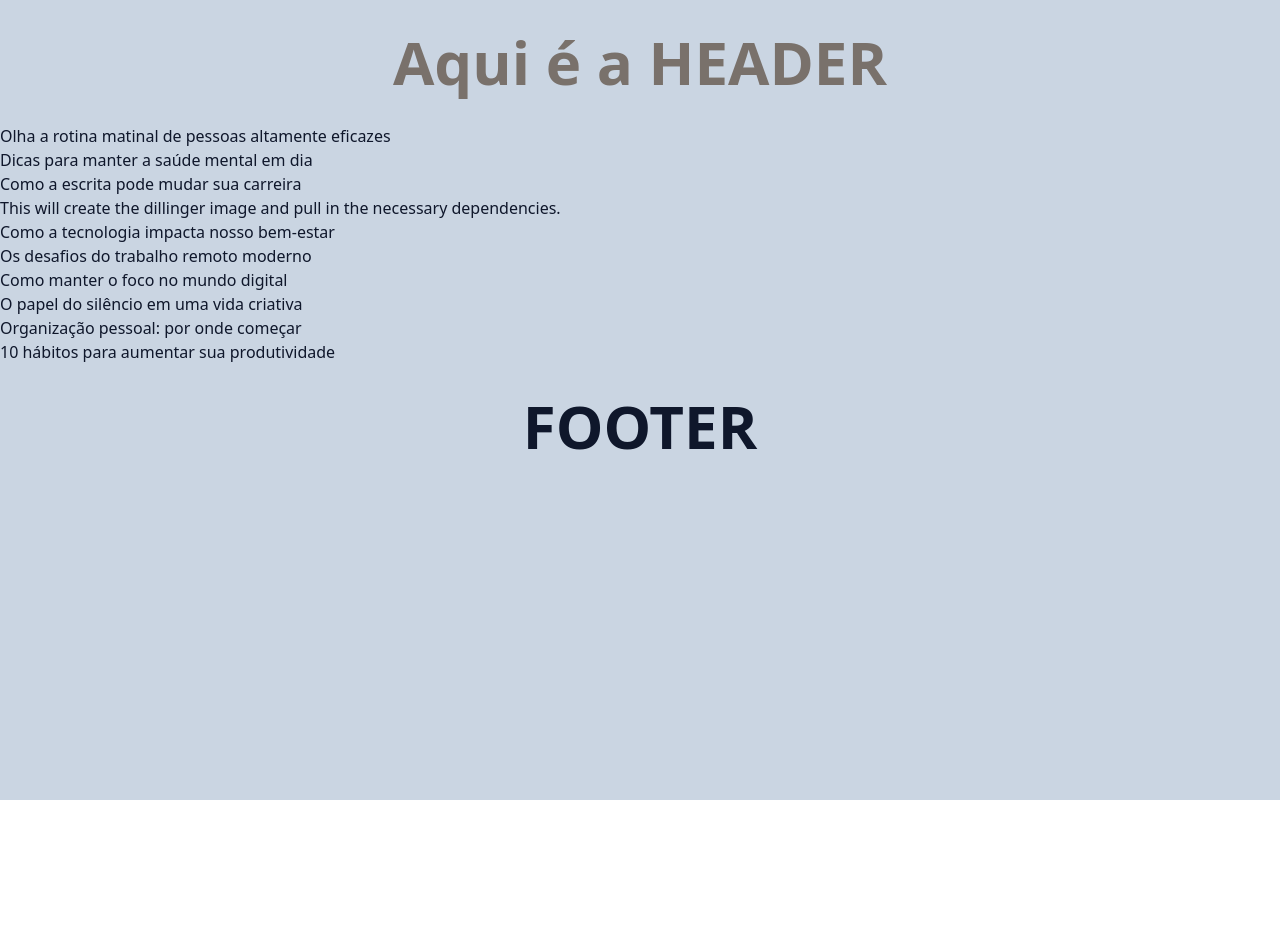
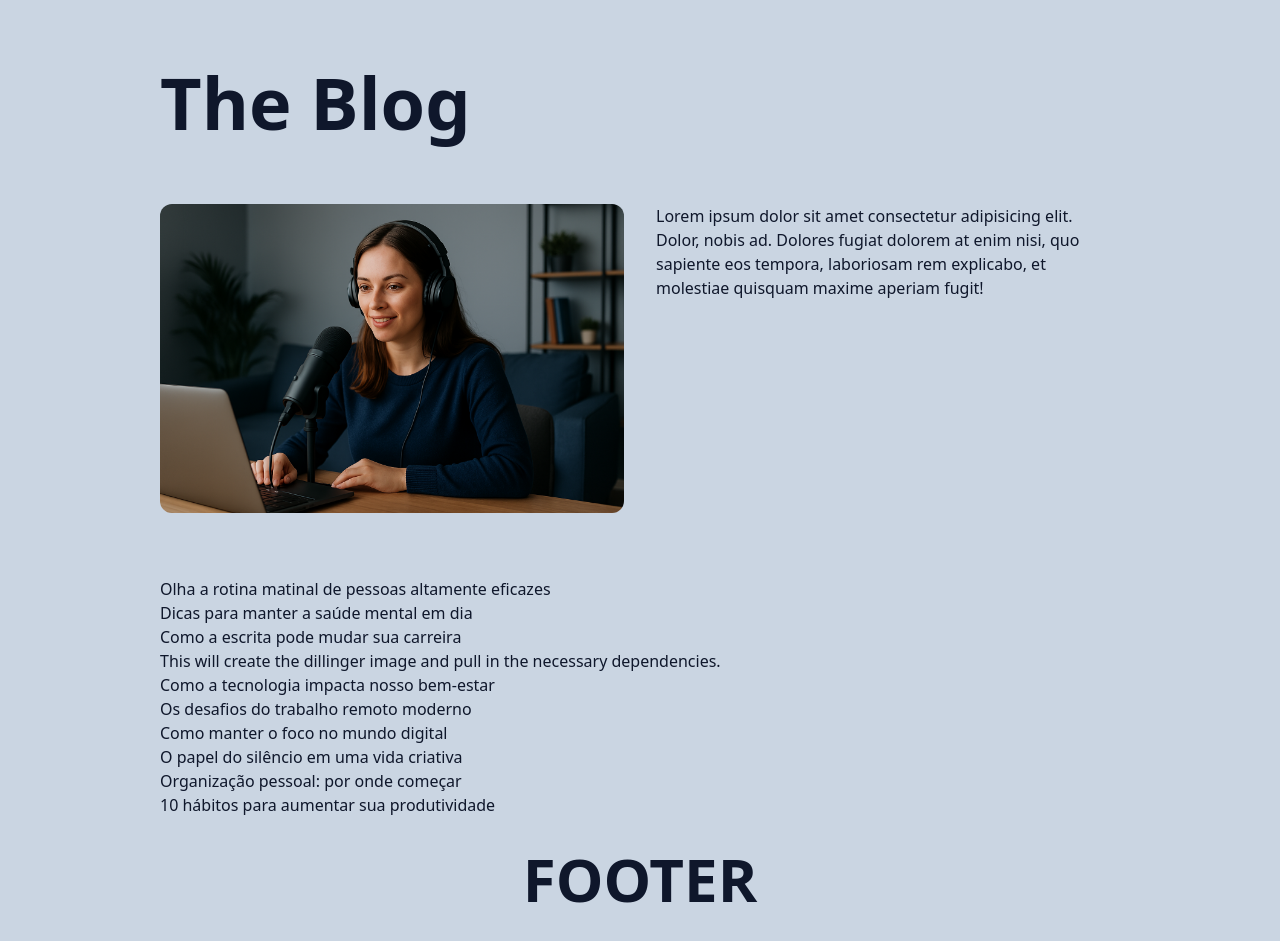
Before and after one commit to RodrigoJNB24/The-Blog, a Next.js app: page / in a window 1280 px wide. Before the commit the page ends 800 px from the top, so only its background shows below. Built offline with nearby package versions, Linux system fonts and the light colour scheme.

Commit message:
Add Container component

```diff
--- a/src/app/page.tsx
+++ b/src/app/page.tsx
@@ -1,25 +1,36 @@
+import { Container } from '@/components/Container';
+import { Header } from '@/components/Header';
 import { PostList } from '@/components/PostList';
 import { SpinLoader } from '@/components/SpinLoader.tsx';
 import clsx from 'clsx';
+import Image from 'next/image';
+import Link from 'next/link';
 import { Suspense } from 'react';
 
 export default async function HomePage() {
+  return (
+    <Container>
+      <Header />
 
-  return (
-    <div className='text-slate-900 bg-slate-300 min-h-screen'>
-      <header>
-        <h1
-          className={clsx(
-            'text-6xl',
-            'font-bold',
-            'text-center',
-            'py-8',
-            'text-stone-500',
-          )}
-        >
-          Aqui é a HEADER
-        </h1>
-      </header>
+      <section
+        className={clsx('grid', 'grid-cols-1', 'gap-8 mb-16', 'sm:grid-cols-2', 'group')}
+      >
+        <Link className='w-full h-full overflow-hidden rounded-xl' href='#'>
+          <Image
+            className='group-hover:scale-105 transition'
+            src='/images/bryen_0.png'
+            width={1200}
+            height={720}
+            alt='titulo do link'
+          />
+        </Link>
+        <div>
+          <></>
+          Lorem ipsum dolor sit amet consectetur adipisicing elit. Dolor, nobis
+          ad. Dolores fugiat dolorem at enim nisi, quo sapiente eos tempora,
+          laboriosam rem explicabo, et molestiae quisquam maxime aperiam fugit!
+        </div>
+      </section>
 
       <Suspense fallback={<SpinLoader />}>
         <PostList />
@@ -30,6 +41,6 @@ export default async function HomePage() {
           FOOTER
         </p>
       </footer>
-    </div>
+    </Container>
   );
 }
--- /dev/null
+++ b/src/components/Container/index.tsx
@@ -0,0 +1,12 @@
+
+type ConeinerProps = {
+  children: React.ReactNode
+}
+
+export function Container({ children }: ConeinerProps) {
+  return (
+    <div className='text-slate-900 bg-slate-300 min-h-screen'>
+      <div className='max-w-screen-lg mx-auto px-8'>{children}</div>
+    </div>
+  );
+}
--- a/src/components/Header/index.tsx
+++ b/src/components/Header/index.tsx
@@ -1,24 +1,19 @@
-'use client';
-
-import clsx from "clsx";
+import clsx from 'clsx';
+import Link from 'next/link';
 
 export function Header() {
-  console.log("client")
   return (
-    <h1
-      className={clsx(
-        'text-6xl',
-        'font-bold',
-        'text-blue-200',
-        'hover:text-blue-500',
-        'transition',
-        'duration-500',
-        'ease-in-out',
-        'brightness-100',
-      )}
-      onClick={() => alert(123)}
-    >
-      Hello de page.tsx
-    </h1>
+    <header>
+      <h1
+        className={clsx(
+          'text-4xl/normal font-extrabold py-8',
+          'sm:text-5xl/normal sm:py-10',
+          'md:text-6xl/normal md:py-11',
+          'lg:text-7xl/normal md:py-12'
+        )}
+      >
+        <Link href='#'>The Blog</Link>
+      </h1>
+    </header>
   );
 }
--- a/src/repositories/post/json-post-reposiroy.ts
+++ b/src/repositories/post/json-post-reposiroy.ts
@@ -13,7 +13,7 @@ const JSON_POST_FILE_PATH = resolve(
   'posts.json',
 );
 
-const SIMULATE_WAIT_IN_MS = 5000;
+const SIMULATE_WAIT_IN_MS = 500;
 
 export class JsonPostRepository implements PostRepository {
 
```
